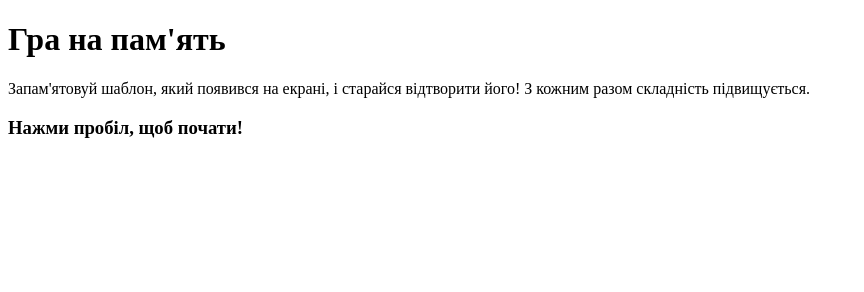
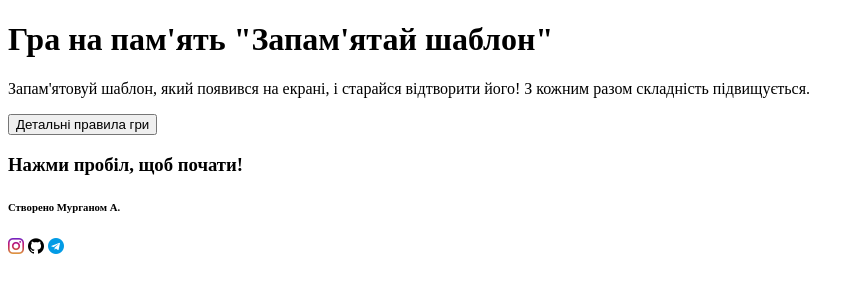
Before and after one commit to andriy1144/MemoryWebGame, a plain HTML site: page index.html in a window 1280 px wide. Shown: the whole page, without its empty margins (0-864 px from the left). Drawn offline with Linux system fonts and the light colour scheme.

Commit message:
HTML Structure done!

```diff
--- a/index.html
+++ b/index.html
@@ -8,8 +8,9 @@
 <body>
     <div>
         <!-- Опис гри за допомогою заголовку та тексту -->
-        <h1>Гра на пам'ять</h1>
+        <h1>Гра на пам'ять "Запам'ятай шаблон"</h1>
         <p>Запам'ятовуй шаблон, який появився на екрані, і старайся відтворити його! З кожним разом складність підвищується.</p>
+        <button>Детальні правила гри</button>
         <h3>Нажми пробіл, щоб почати!</h3>
         <div>
             <!-- Майбутні блоки для відображенн шаблону гри -->
@@ -26,5 +27,14 @@
             <div></div>
         </div>
     </div>
+
+    <footer>
+        <h6>Створено Мурганом А. </h6>
+        <div>
+            <a href="img_link"><img src="./static/icons/instagram.png" alt="Instagram icon image!"></a>
+            <a href="git_hub_link"><img src="./static/icons/github.png" alt="GitHub icon image!"></a>
+            <a href="tg_link"><img src="./static/icons/telegram.png" alt="Telegram icon image!"></a>
+        </div>
+    </footer>
 </body>
 </html>
```
Also changed, not shown: static/icons/github.png (added), static/icons/instagram.png (added), static/icons/telegram.png (added), 1 other file.
